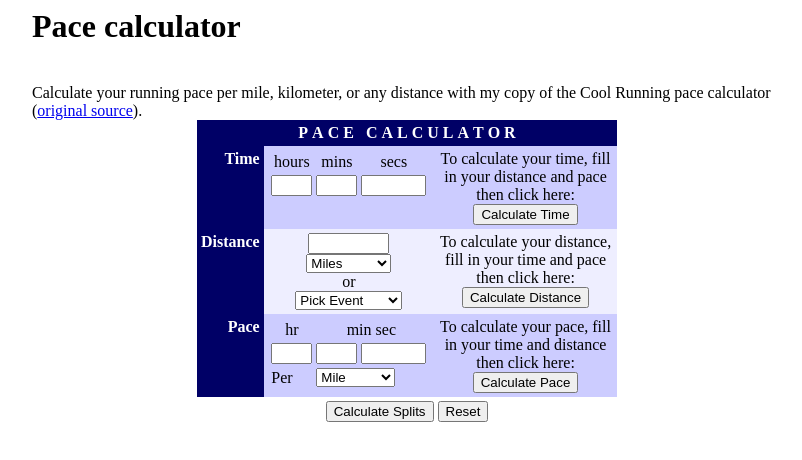
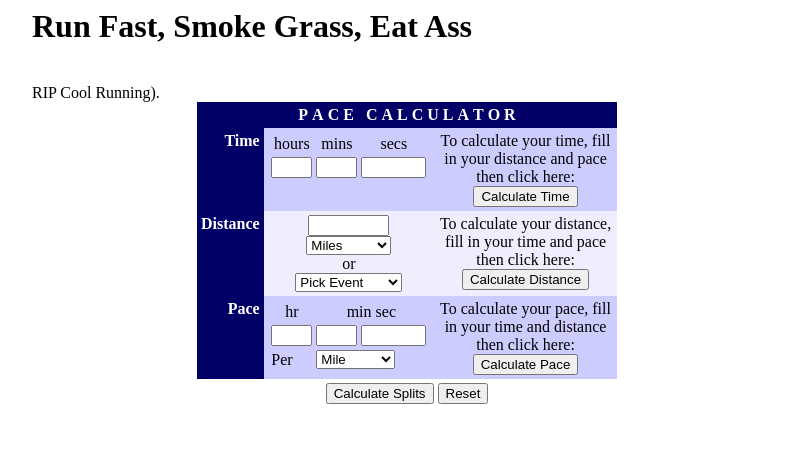
Before and after one commit to tedbrakob/cool-running, a plain HTML site: page index.html in a window 1280 px wide. Shown: the whole page, without its empty margins (233-1035 px from the left). Drawn offline with Linux system fonts and the light colour scheme.

Commit message:
Update index.html

```diff
--- a/index.html
+++ b/index.html
@@ -19,11 +19,7 @@ function Redir() {
   <tr>
 	<td>
 				  <div class="margin5">
-<h1>Pace calculator</h1><br >Calculate your running pace per mile,
-	kilometer, or any distance with my copy of the Cool Running
-	pace calculator (<a
-	href="http://www.coolrunning.com/engine/4/4_1/96.shtml">original
-	source</a>).
+<h1>Run Fast, Smoke Grass, Eat Ass</h1><br > RIP Cool Running).
 
 
 <script type="text/javascript" language="JavaScript">
```
